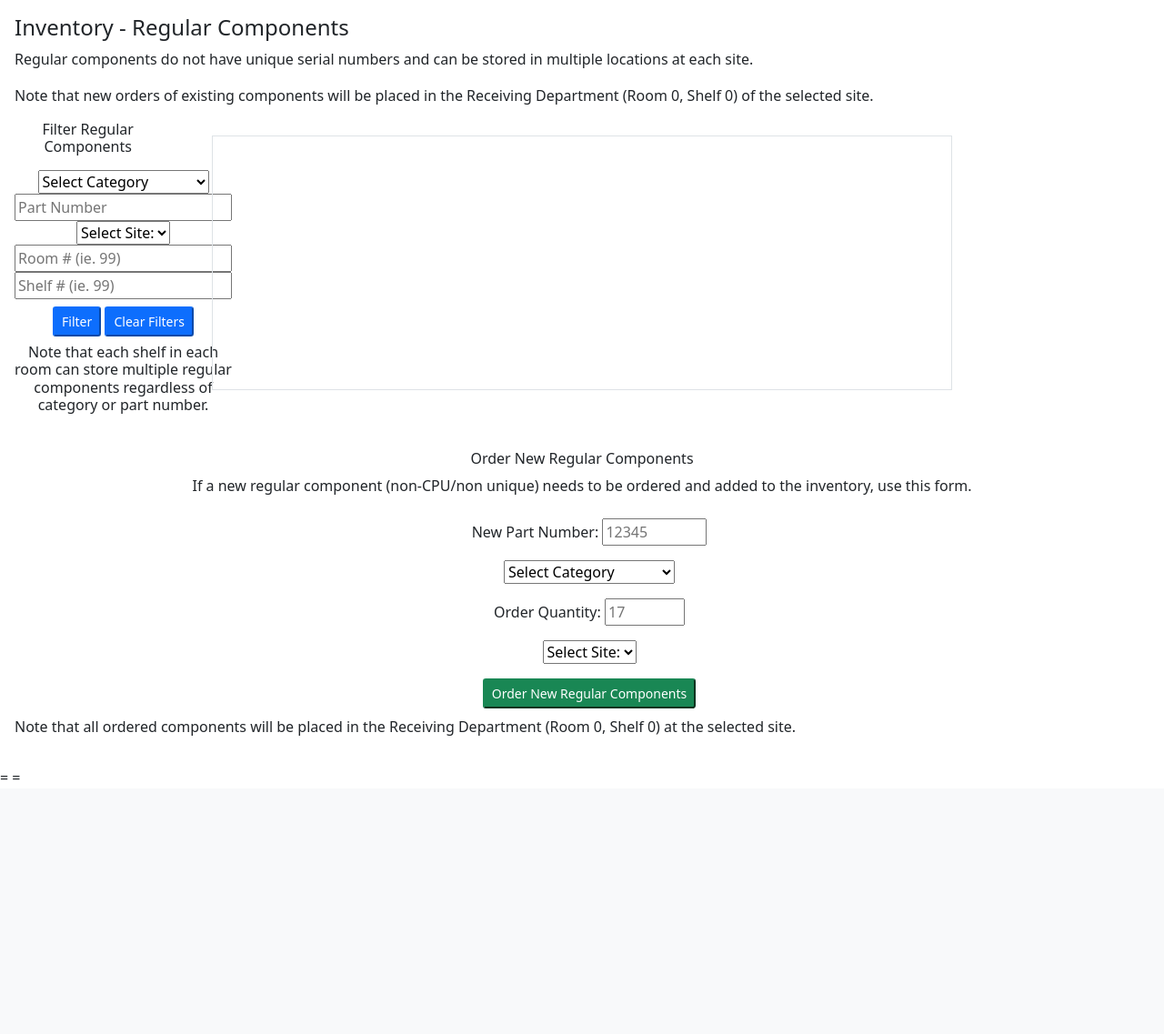
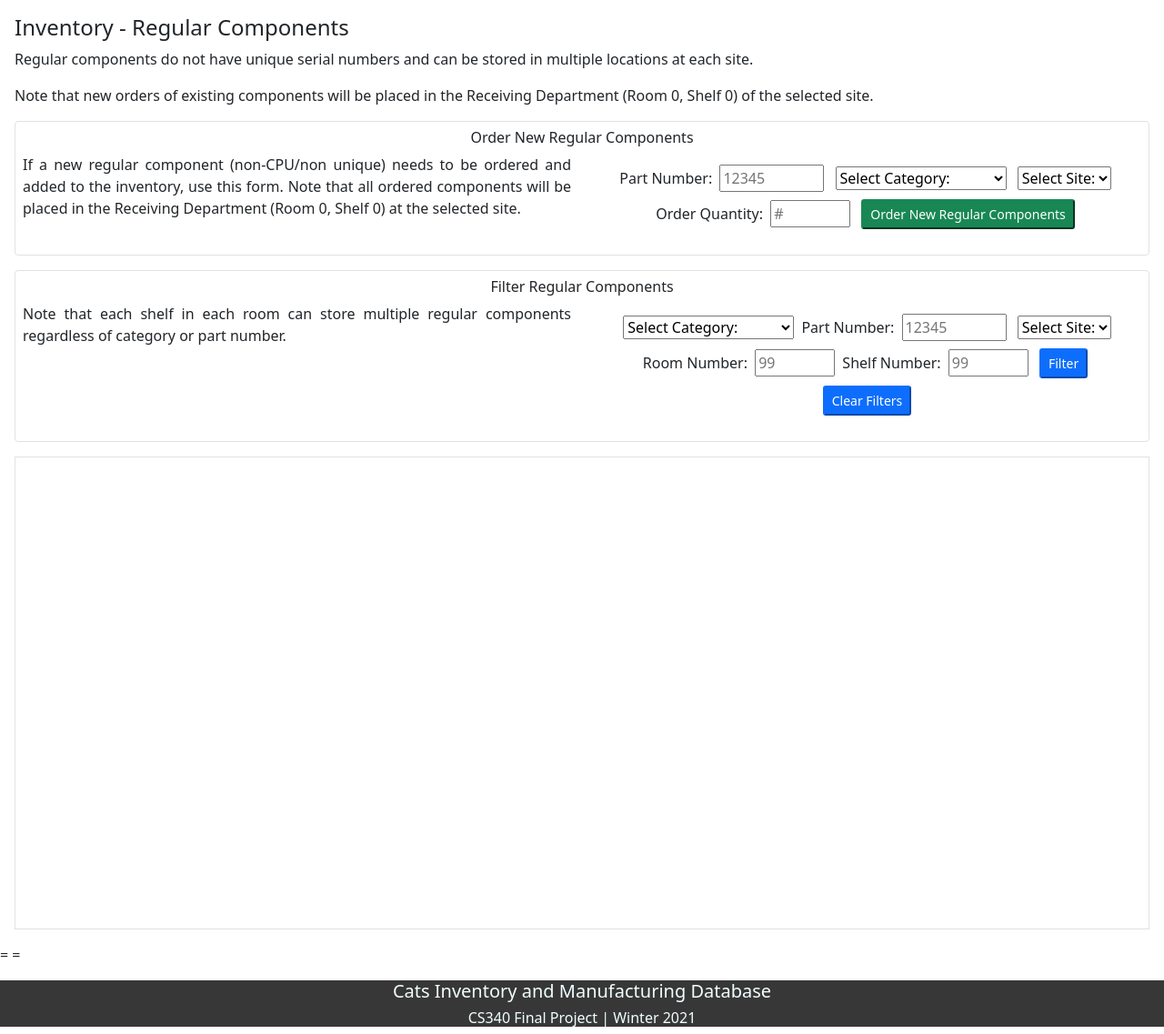
Before and after one commit to team-cs-cats/cimdb, a Flask app: template cim/templates/inventory_regular_comps.html in a window 1280 px wide. Shown: the part 56-1193 px from the top of the page at 91% size. Before the commit the page ends 914 px from the top, so only its background shows below. Run offline with Flask 2, Linux system fonts and the light colour scheme; the template is opened without the code that fills it, so the values that code supplies are empty; some libraries are stand-ins or nearby versions.

Commit message:
Updated regular components to standard layout

```diff
--- a/cim/templates/base_standard_layout.html
+++ b/cim/templates/base_standard_layout.html
@@ -79,11 +79,11 @@
 <!-- current special components results -->
 <div id="results">
   <div class="border pl-1 pr-1 pb-1 mt-0" style="height: 65vh; overflow-y: scroll;">
-    <table class="table table-striped " >
+
 
         {% block table_contents %}{% endblock %}
 
-      </table>
+
     </div>
   </div>
 
--- a/cim/templates/inventory_regular_comps.html
+++ b/cim/templates/inventory_regular_comps.html
@@ -1,5 +1,5 @@
-<!-- Links to 'base_logged_in.html' as a base template file (which inherits from the base.html) -->
-{% extends 'base_logged_in.html' %}
+<!-- Links to 'base_standard_layout.html' as a base template file (which inherits from the base_logged_in.html and base.html) -->
+{% extends 'base_standard_layout.html' %}
 
 <!-- Jinja2 Template Block for Head of Webpage -->
 {% block head %}
@@ -9,92 +9,113 @@
 <!-- Jinja2 Template Block for Body of Webpage -->
 {% block body %}
 
-<!-- scripts to run the Edit modals -->
-<script src="https://code.jquery.com/jquery-3.5.1.min.js"></script>
-<script src="https://cdn.jsdelivr.net/npm/popper.js@1.16.1/dist/umd/popper.min.js"></script>
-<script src="https://stackpath.bootstrapcdn.com/bootstrap/4.5.2/js/bootstrap.min.js"></script>
+<!-- Overall Page Title -->
+{% block page_header %}
+Inventory - Regular Components
+{% endblock %}
 
-<div class="w-100">
-
-<div class="intro-div">
-	<h4>Inventory - Regular Components</h4>
+<!-- Page Description -->
+{% block page_description %}
 <p>Regular components do not have unique serial numbers and can be stored in multiple locations at each site.</p>
 <p>Note that new orders of existing components will be placed in the Receiving Department (Room 0, Shelf 0) of the selected site.</p>
-</div>
+{% endblock %}
 
-<div class="row">
+<!-- Header for Create New section -->
+{% block create_header %}
+Order New Regular Components
+{% endblock %}
 
+<!-- Description for Create New section -->
+{% block create_description %}
+If a new regular component (non-CPU/non unique) needs to be ordered and added to the inventory, use this form. Note that all ordered components will be placed in the Receiving Department (Room 0, Shelf 0) at the selected site.
+{% endblock %}
 
-    <div class="col-2 text-center">
-      <!-- Regular Components Filter -->
-      <div class="text-center"><h6>Filter Regular Components</h6></div>
+<!-- Form for Create New section -->
+{% block create_form %}
+<form id="add-special-components" action="">
 
-      <div id="data-filtering">
+	<div class="inner-div text-center">
 
-      		<form id="sc-data-filter" class="form-horizontal" action="">
+		<label for="new_reg_comp_part_number">Part Number: </label>
+		<input type="number" min="10000" max="99998" class='m-1' name="new_reg_comp_part_number" id="new_reg_comp_part_number" placeholder="12345" required>
 
-			<div class="form-row">
-				<div class="col-sm">
-					<select class="custom-select" id="rc_category" required>
-						<option selected>Select Category</option>
+		<select class="custom-select m-1" id="new_category" required>
+			<option selected>Select Category: </option>
 			<option>Case</option>
 		    <option>Graphics Card (GC)</option>
 		    <option>Hard Drive Disk (HDD)</option>
 		    <option>Motherboard (MB)</option>
 		    <option>RAM</option>
 		</select>
-				</div>
-			</div>
 
-			<div class="form-row">
-				<div class="col-sm">
-					<input type="number" name="rc_pn" id="rc_pn" placeholder="Part Number">
-				</div>
-			</div>
-
-			<div class="form-row">
-					<div class="col-sm">
-						<select class="custom-select" id="select_sc_site" required>
+		<select class="custom-select m-1" id="new_reg_comp_site" required>
 			<option selected>Select Site: </option>
 			{% for site in sites %}
 			<option>{{site.site_name}}</option>
 			{% endfor %}
 		</select>
-					</div>
+
+		<label for="new_reg_comp_quantity">Order Quantity: </label>
+		<input type="number" min="1" max="50" class='m-1' name="new_reg_comp_quantity" id="new_reg_comp_quantity" placeholder="#" required>
+
+		<input type="button" class="btn-sm btn-success m-1" value="Order New Regular Components" onclick=addData() >
 	</div>
 
-			<div class="form-row">
-				<div class="col-sm">
-					<input type="number" name="sc_room" id="sc_room" placeholder="Room # (ie. 99)">
-				</div>
-			</div>
+</form>
+{% endblock %}
 
-			<div class="form-row">
-				<div class="col-sm">
-					<input type="number" name="sc_shelf" id="sc_shelf" placeholder="Shelf # (ie. 99)">
-				</div>
-			</div>
+<!-- Header for Filter section -->
+{% block filter_header %}
+Filter Regular Components
+{% endblock %}
 
+<!-- Description for Filter section -->
+{% block filter_description %}
+Note that each shelf in each room can store multiple regular components regardless of category or part number.
+{% endblock %}
 
-			<div class="inner-div">
-				<input type="button" class="btn-sm btn-primary" value="Filter" onclick=addData() >
-				<input type="button" class="btn-sm btn-primary" value="Clear Filters" onclick=clearFilters() >
-			</div>
+<!-- Form for Filter section -->
+{% block filter_form %}
+<form id="existing-reg-comp-data-filter" action="">
 
-			<div class='text-center'><h6>Note that each shelf in each room can store multiple regular components regardless of category or part number.</h6></div>
-		</form>
-	</div>
+	<div class="inner-div text-center">
+
+		<select class="custom-select m-1" id="new_category" required>
+			<option selected>Select Category: </option>
+			<option>Case</option>
+		    <option>Graphics Card (GC)</option>
+		    <option>Hard Drive Disk (HDD)</option>
+		    <option>Motherboard (MB)</option>
+		    <option>RAM</option>
+		</select>
+
+		<label for="existing_reg_comp_part_number">Part Number: </label>
+		<input type="number" min="10000" max="99998" class='m-1' name="existing_reg_comp_part_number" id="existing_reg_comp_part_number" placeholder="12345">
+
+		<select class="custom-select m-1" id="existing_reg_comp_site">
+			<option selected>Select Site: </option>
+			{% for site in sites %}
+			<option>{{site.site_name}}</option>
+			{% endfor %}
+		</select>
+
+		<label for="existing_reg_comp_room_number">Room Number: </label>
+		<input type="number" min="0" max="99" class='m-1' name="existing_reg_comp_room_number" id="existing_reg_comp_room_number" placeholder="99">
+
+		<label for="existing_reg_comp_shelf_number">Shelf Number: </label>
+		<input type="number" min="0" max="99" class='m-1' name="existing_reg_comp_shelf_number" id="existing_reg_comp_shelf_number" placeholder="99">
+
+		<input type="button" class="btn-sm btn-primary m-1" value="Filter" onclick=filterData() >
+		<input type="button" class="btn-sm btn-primary m-1" value="Clear Filters" onclick=clearFilters() >
 
 
 	</div>
 
-    <div class="col-8">
-      <!-- Regular Components Results -->
+</form>
+{% endblock %}
 
-        <div id="results">
-
-        	<div class="border p-1 pt-2" style="height: 35vh; overflow-y: scroll;">
-
+<!-- Main results table -->
+{% block table_contents %}
 {% for regular_component in regular_components %}
         	<div class="row">
   				<div class="col text-center border-top">
@@ -181,77 +202,12 @@
 
 			{% endfor %}
 
-			</div>
-
-		</div>
-
-    </div>
-
-    <div class="col text-center">
-      <!-- Regular Components Add -->
-      <div class="text-center"><h6>Order New Regular Components</h6></div>
-
-      <p>If a new regular component (non-CPU/non unique) needs to be ordered and added to the inventory, use this form. </p>
-
-      <div id="data-entry-div">
-
-			<form id="sc_entry" class="form-horizontal" action="">
-
-				<div class="form-group row">
-					<div class="inner-div">
-						<label for="new_sc_pn">New Part Number: </label>
-						<input type="number" name="new_sc_pn" id="new_sc_pn" min="10000" max="99998" placeholder="12345" required>
-					</div>
-				</div>
-
-				<div class="form-group row">
-					<div class="inner-div">
-						<select class="custom-select" id="rc_category">
-							<option selected>Select Category</option>
-						    <option>Case</option>
-						    <option>Graphics Card (GC)</option>
-						    <option>Hard Drive Disk (HDD)</option>
-						    <option>Motherboard (MB)</option>
-						    <option>RAM</option>
-						</select>
-					</div>
-				</div>
-
-				<div class="form-group row">
-					<div class="inner-div">
-						<label for="new_rc_quantity">Order Quantity: </label>
-						<input type="number" name="new_rc_quantity" id="new_rc_quantity" min="1" max="50" placeholder="17" required>
-					</div>
-				</div>
-
-				<div class="form-group row">
-					<div class="inner-div">
-						<select class="custom-select" id="new_rc_site" required>
-							<option selected>Select Site: </option>
-							{% for site in sites %}
-						    	<option>{{site.site_name}}</option>
-						    {% endfor %}
-						</select>
-					</div>
-				</div>
+{% endblock %}
 
 
-				<div class="form-group row">
-					<div class="inner-div">
-					<input type="button" class="btn-sm btn-success" value="Order New Regular Components" onclick=addData() >
-					</div>
-				</div>
 
-				<div class="text-justify">Note that all ordered components will be placed in the Receiving Department (Room 0, Shelf 0) at the selected site.</div>
-			</form>
-
-    	</div>
-
-    </div>
-
-  </div>
-
-
+<!-- Page-specific modals -->
+{% block page_modals %}
 <!-- Modal popup for regular component quantity Edit feature -->=
 <div id="editRegularComponentQuantity" class="modal fade" tabindex="-1">
         <div class="modal-dialog">
@@ -312,7 +268,10 @@
         </div>
     </div>
 
+{% endblock %}
 
+<!-- Page-specific scripts -->
+{% block page_scripts %}
 <script>
 $(document).ready(function(){
     $("#editRegularComponent").on("show.bs.modal", function(event){
@@ -341,6 +300,7 @@ $(document).ready(function(){
 });
 </script>
 
-</div>
+{% endblock %}
+
 
 {% endblock %}
```
Also changed, not shown: cim/templates/blank standard template.html (added, +72 -0 lines), cim/templates/inventory_special_comps.html (+15 -15 lines). Lines whose indentation alone changed are shown as unchanged.
